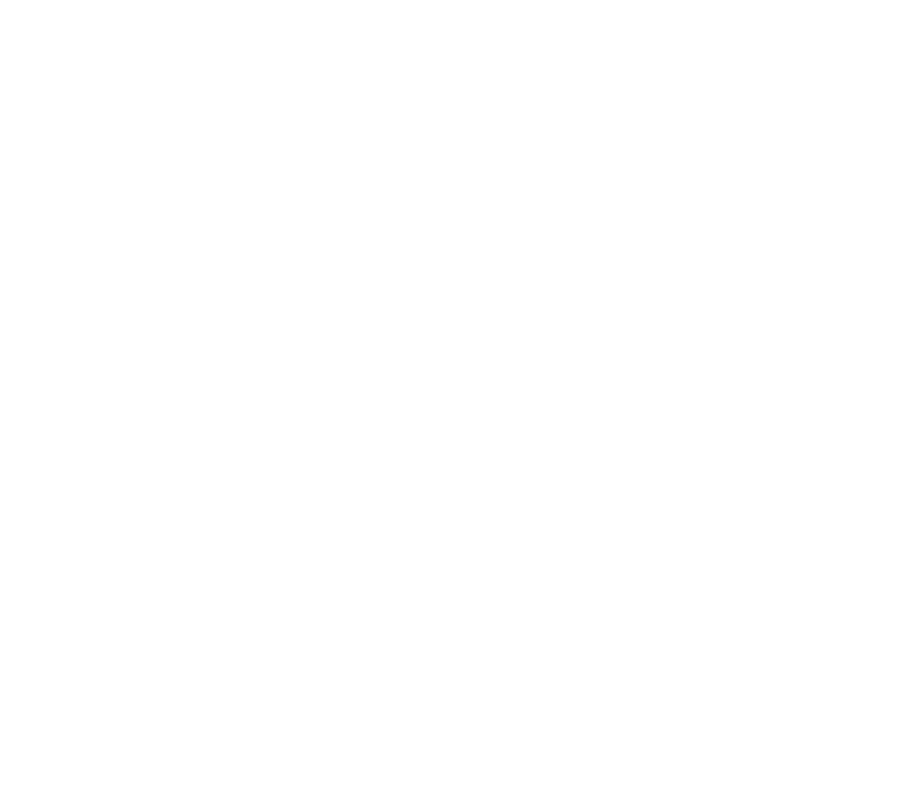
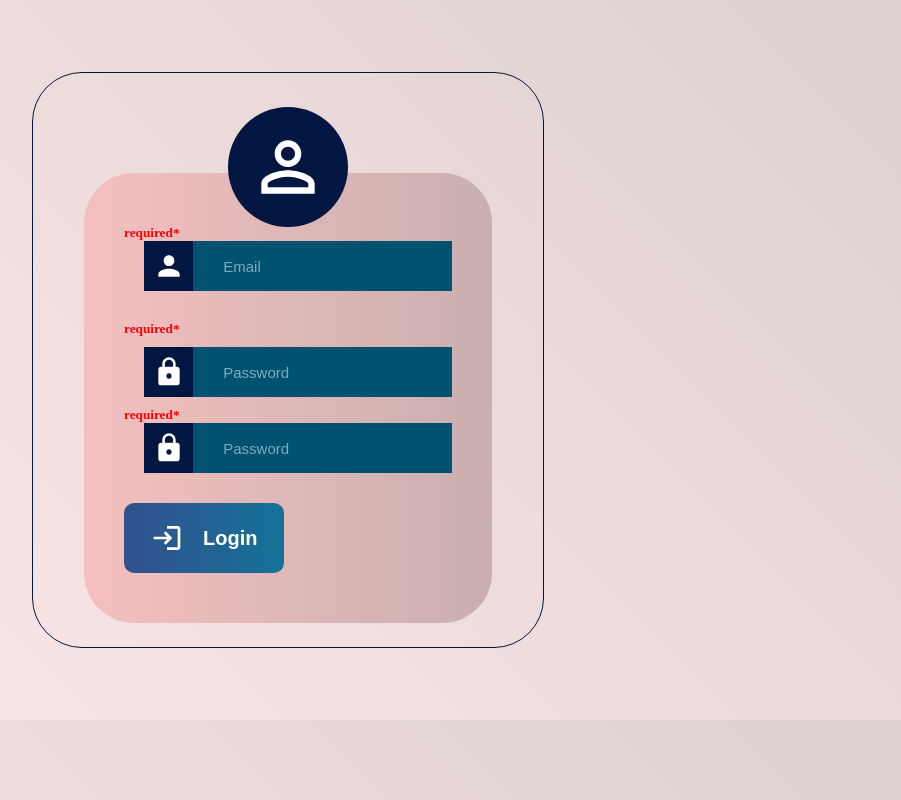
Before and after one commit to woodnathaniel/rockview-v3, a React (Create React App) app in the folder client/: page /rockview/user/resetpassword in a window 1280 px wide. Before the commit this address had no page. Shown: the whole page, without its empty margins (352-1253 px from the left). Built offline with nearby package versions, Linux system fonts and the light colour scheme; a web font is replaced by a local one.

Commit message:
reset password, frontend codes. First test on production

```diff
--- a/client/src/App.js
+++ b/client/src/App.js
@@ -1,5 +1,5 @@
 import './App.css';
-import { Route, Routes } from 'react-router-dom';
+import { Route, Router, Routes } from 'react-router-dom';
 import Home from './pages/home/Home';
 import Facilities from './pages/facilities/Facilities';
 import Rooms from './pages/rooms/Rooms';
@@ -13,6 +13,7 @@ import AdminPanel from './pages/adminpanel/AdminPanel';
 import {UsersBookingsCard} from './components/admincards/Admincards.jsx'
 import Profile from './pages/userProfile/UserProfile.jsx';
 import Gallery from './pages/gallery/Gallery.jsx';
+import { ResetPassword } from './pages/resetpassword/ResetPassword.jsx';
 
 
 
@@ -44,11 +45,11 @@ function App() {
           <Route exact path="/adminpcards" element={<UsersBookingsCard />} />
           <Route exact path="/profile" element={<Profile />} />
           <Route exact path="/gallery" element={<Gallery />} />
+          <Route exact path="/rockview/user/resetpassword" element={<ResetPassword/>} />
         </Routes>
 
       {/* <div></div> */}
       {/* <Footer /> */}
-
     </div>
   );
 }
--- a/client/src/pages/facilities/facilities.css
+++ b/client/src/pages/facilities/facilities.css
@@ -8,10 +8,10 @@
 
 .facilities__header-text p{
   text-align: center;
-  font-family: "Poppins", sans-serif;
+  font-family: "PT Sans Narrow", sans-serif;
   font-weight: 400;
   font-style: normal;
-
+  font-size: 24px;
 }
 
 
--- a/client/src/pages/login/LogIn.jsx
+++ b/client/src/pages/login/LogIn.jsx
@@ -3,12 +3,14 @@ import './login.css'
   import axios from 'axios';
   import PersonOutlineIcon from '@mui/icons-material/PersonOutline';
   import LoginIcon from '@mui/icons-material/Login';
+  import RotateLeftIcon from '@mui/icons-material/RotateLeft';
   import PersonIcon from '@mui/icons-material/Person';
   import LockIcon from '@mui/icons-material/Lock';
   import Error from '../../components/error/Error'
   import Success from '../../components/success/Success';
   import Loading from '../../components/Loading/Loading';
   import { Modal } from 'antd';
+  import { message } from 'antd';
 
 
 
@@ -16,16 +18,31 @@ import { Modal } from 'antd';
 
   export default function LogIn() {
 
-  const [email, setEmail] = useState('')
-  const [password, setPassword] = useState('')
+    // const [email, setEmail] = useState('')
+    // const [password, setPassword] = useState('')
     const [loading, setLoading] = useState(false)
     const [success, setSucces] = useState(false)
     const [open, setOpen] = useState(false)
     const [error, setError] = useState(false)
     const [response, setResponse] = useState({})
+    const [hideMail, setHideMail] = useState(false)
 
+    const [messageApi, contextHolder] = message.useMessage();
+    const [formData, setFormData] = useState({
+      email: '',
+      password: ''
+    });
 
+    function handleOnChange(event){
+      console.log(event);
 
+      const {name, value} = event.target
+      setFormData((prevData)=>({
+
+          ...prevData,
+          [name]: value
+      }))
+    }
 
     const handleOk2 = () => {
       setOpen(false)
@@ -37,16 +54,21 @@ export default function LogIn() {
       window.location.href = '/booking'
     };
 
+    function forgetPassword(e){
+      e.preventDefault()
+      formData.password = ''
+      setHideMail(true)
+      console.log(formData);
+
+    }
+
     const submitLoginDetails = async (e) =>{
       setLoading(true)
       e.preventDefault()
-    const user ={
-      email,
-      password
-    }
 
+      if(formData.password !== ''){
         try {
-      const loginPost = await (axios.post(`${process.env.REACT_APP_BASE_URL}/api/users/login`, user))
+          const loginPost = await (axios.post(`${process.env.REACT_APP_BASE_URL}/api/users/login`, formData))
 
 
           if(loginPost.status === 200){
@@ -71,7 +93,26 @@ export default function LogIn() {
           }, 7000)
         }
 
+      }else{
+
+        try {
+
+          const resetPassword = await (axios.post(`${process.env.REACT_APP_BASE_URL}/api/users/rockview/resetpassword`, formData))
+
+          if(resetPassword.status == 200){
+            messageApi.open({
+              type: 'success',
+              content: 'Check out you email to reset password',
+              duration: 20,
+            });
           }
+        } catch (error) {
+
+        }
+      }
+    }
+
+
 
     return (
       <div className="login_main_container">
@@ -80,35 +121,70 @@ export default function LogIn() {
           <header className="login_details_section">
 
             <form action="">
+              <h3 className={hideMail ? 'show__text': 'hide_password'} >
+                Forgot Password? Enter your Email to reset
+              </h3>
               <div>
-              <h3 style={{color: 'red' }}>{email === ''? 'required*' : ''}</h3>
+                <h4 style={{color: 'red' }}>
+                  {
+                    formData.email === ''?
+                    'required*' :
+                    !/\S+@\S+\.\S+/.test(formData.email)?
+                    'incorrect email format':
+                    ''
+                  }
+                </h4>
                 <div className="email_div">
                   <div className='icon'><PersonIcon/></div>
-                <input type="email" placeholder='Email' onChange={(e)=>setEmail(e.target.value)}/>
+                  <input name='email' type="email" placeholder='Email' onChange={(e)=>handleOnChange(e)}/>
                 </div>
               </div>
 
-            <div>
-               <h3 style={{color: 'red' }}>{password === ''? 'required*' : ''}</h3>
+              <div  className={hideMail ? 'hide_password':  ''}>
+                  <h4 style={{color: 'red' }}>{ formData.password === ''? 'required*' : ''}</h4>
                 <div className="password_div">
                   <div className='icon'><LockIcon /></div>
-                <input type="text" placeholder='Password' onChange={(e)=>setPassword(e.target.value)}/>
+                  <input name='password' type="text" placeholder='Password' onChange={(e)=>handleOnChange(e)}/>
                 </div>
               </div>
 
+              <section style={{
+                display: 'flex',
+                alignItems: 'baseline',
+                gap : '50px',
+                position: 'relative'
+              }}>
                 <button type='submit' onClick={(e)=> submitLoginDetails(e)}>
                   {
                     loading ?
                     <Loading /> :
                     <div style={{
                       display: 'flex',
-                  justifyContent: 'center',
                       alignItems: 'center',
                       gap:'20px',
                       padding: '5px 7px'
-                }}><LoginIcon/><h4>Login</h4></div>
+                    }}>
+                      {
+                        hideMail ? <RotateLeftIcon/> : <LoginIcon/>
+                      }
+                      <h4>{ hideMail ? 'Reset' : 'Login'}</h4>
+                    </div>
                   }
                 </button>
+                  <label
+                    htmlFor=""
+                    style={{
+                      display: 'flex',
+                      alignItems: 'center',
+                      gap:'10px',
+                      position: 'absolute',
+                      right :'0px',
+                      bottom : '0px'
+                    }}
+                  >
+                    <a href="" style={{textDecoration: 'underline'}} onClick={(e) =>forgetPassword(e)}>forgot password? </a>
+                  </label>
+              </section>
             </form>
 
 
--- /dev/null
+++ b/client/src/pages/resetpassword/ResetPassword.jsx
@@ -0,0 +1,179 @@
+
+import { useState } from 'react'
+import { Modal } from 'antd';
+import Password from 'antd/es/input/Password'
+import Error from '../../components/error/Error'
+import Success from '../../components/success/Success';
+import Loading from '../../components/Loading/Loading';
+import axios from 'axios';
+import PersonOutlineIcon from '@mui/icons-material/PersonOutline';
+import LoginIcon from '@mui/icons-material/Login';
+import PersonIcon from '@mui/icons-material/Person';
+import LockIcon from '@mui/icons-material/Lock';
+import { message } from 'antd';
+
+
+
+export const ResetPassword = () => {
+
+  const [messageApi, contextHolder] = message.useMessage();
+  const [loading, setLoading] = useState(false)
+  const [success, setSucces] = useState(false)
+  const [open, setOpen] = useState(false)
+  const [error, setError] = useState(false)
+  const [response, setResponse] = useState({})
+  const [formData, setFormData] = useState({
+    email: '',
+    password: '',
+    confirmPassword: ''
+  })
+
+  let formDataResult = {}
+
+  const handleOnChange= (e)=>{
+    e.preventDefault()
+    const {name, value} = e.target
+    setFormData((prev) =>({
+        ...prev,
+        [name]: value
+      }))
+
+      formDataResult = {
+        email: formData.email,
+        password: formData.password
+      }
+  }
+
+  const handleOk2 = () => {
+    setOpen(false)
+    window.location.href = '/'
+  };
+
+  const handleCancel1 = () => {
+    setOpen(false)
+    window.location.href = '/booking'
+  };
+
+  const handleOnSubmit = async (e)=>{
+
+    setLoading(true)
+    try {
+      const submit = await (axios.post(`${process.env.REACT_APP_BASE_URL}/api/users/rockview/resetpasswordcheck`, formDataResult))
+      console.log(submit);
+
+      if(submit.status === 200){
+
+        messageApi.open({
+          type: 'success',
+          content: 'Password Changed',
+          duration: 20,
+        });
+
+        console.log('successful');
+
+      }
+    } catch (error) {
+      console.log(error.message);
+
+    }
+    setLoading(true)
+
+  }
+
+
+
+  return (
+    <div className="login_main_container">
+    <div className="login_container">
+      <section className="icon_section"><PersonOutlineIcon/></section>
+      <header className="login_details_section">
+
+        <form action="">
+          <div>
+            <h5 style={{color: 'red' }}>
+              {
+                formData.email === ''?
+                'required*' :
+                !/\S+@\S+\.\S+/.test(formData.email)?
+                'incorrect email format':
+                ''
+              }</h5>
+            <div className="email_div">
+              <div className='icon'><PersonIcon/></div>
+              <input name='email' type="email" placeholder='Email' onChange={(e)=>handleOnChange(e)}/>
+            </div>
+          </div>
+
+          <div style={{
+              display: 'flex',
+              flexDirection: 'column',
+              gap: '10px'
+          }}>
+              <h5 style={{color: 'red' }}>{formData.password === ''? 'required*' : ''}</h5>
+            <div className="password_div">
+              <div className='icon'><LockIcon /></div>
+              <input name='password' type="text" placeholder='Password' onChange={(e)=>handleOnChange(e)}/>
+            </div>
+
+            <section>
+                <h5 style={{color: 'red' }}>
+                  {
+                    formData.confirmPassword === '' ?
+                    'required*' :
+                    formData.confirmPassword !== formData.password ?
+                    `password dont match` : ''
+                  }</h5>
+              <div className="password_div">
+                <div className='icon'><LockIcon /></div>
+                <input name='confirmPassword' type="text" placeholder='Password' onChange={(e)=>handleOnChange(e)}/>
+              </div>
+            </section>
+          </div>
+
+          <button type='submit' onClick={(e) => handleOnSubmit(e)}>
+            {
+              loading ?
+              <Loading /> :
+              <div style={{
+                display: 'flex',
+                justifyContent: 'center',
+                alignItems: 'center',
+                gap:'20px',
+                padding: '5px 7px'
+              }}><LoginIcon/><h4>Login</h4></div>
+            }
+          </button>
+        </form>
+
+
+      </header>
+      <div style={{ marginTop: '20px'}}>
+        {
+          success && <Success msg={'Login successful'}/>
+        }
+        {
+          error && <Error message={`Error: ${response}`}/>
+        }
+      </div>
+    </div>
+
+    <Modal
+      open={open}
+      title={<h2 style={{color:'rgb(163, 5, 5)'}}>Password Successfully Changed🥳</h2>}
+      onOk={handleOk2}
+      onCancel={handleCancel1}
+      okText= 'Home Page'
+      cancelText = 'BOOKING PAGE'
+      centered
+    >
+
+      <>
+      Navigate Back To Home To Explore Or The Booking
+      </>
+
+    </Modal>
+
+  </div>
+
+  )
+}
--- a/client/src/pages/rooms/rooms.css
+++ b/client/src/pages/rooms/rooms.css
@@ -19,6 +19,7 @@
   font-family: "Libre Baskerville", serif;
   font-weight: 700;
   font-style: normal;
+  color: var(--opt-color);
 }
 
 .room__header-text p{
@@ -26,6 +27,7 @@
   font-family: "Poppins", sans-serif;
   font-weight: 400;
   font-style: normal;
+  color: var(--opt-color);
 }
 
 .room__type-picContainer{
```
Also changed, not shown: client/src/pages/login/login.css (+8 -0 lines). Lines whose indentation alone changed are shown as unchanged.
